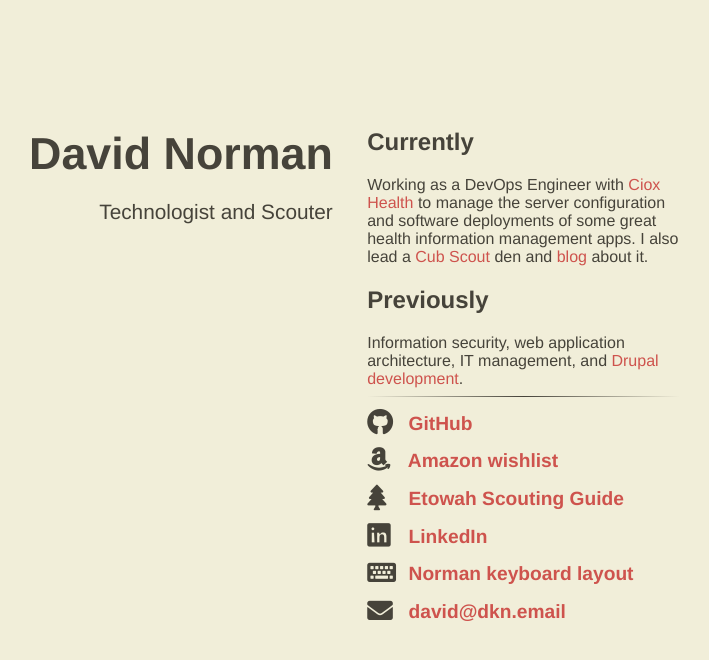
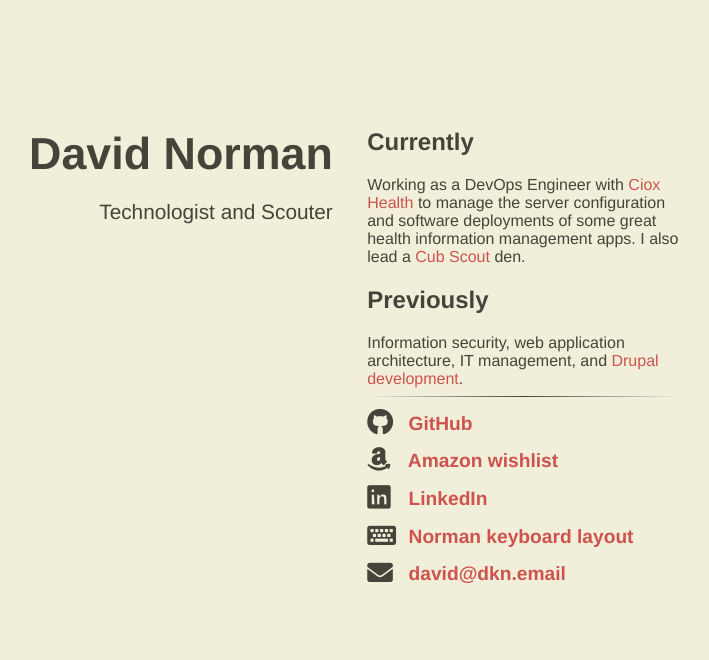
Before and after one commit to deekayen/dkn.github.io, a Jekyll site: the page built from index.html, in a window 1280 px wide. Shown: the top 660 px of the page, without its empty margins (300-1009 px from the left). Built offline with Jekyll 4.4.1, drawn with Linux system fonts in a browser that asks for light colours; nearby versions of some CDN libraries.

Commit message:
Remove Etowah Scouting links.

```diff
--- a/_includes/content.html
+++ b/_includes/content.html
@@ -1,5 +1,5 @@
 <h2>Currently</h2>
-Working as a DevOps Engineer with <a href="http://www.cioxhealth.com">Ciox Health</a> to manage the server configuration and software deployments of some great health information management apps. I also lead a <a href="http://www.scouting.org/Home/CubScouts.aspx">Cub Scout</a> den and <a href="https://etowah-scouting.guide">blog</a> about it.
+Working as a DevOps Engineer with <a href="http://www.cioxhealth.com">Ciox Health</a> to manage the server configuration and software deployments of some great health information management apps. I also lead a <a href="http://www.scouting.org/Home/CubScouts.aspx">Cub Scout</a> den.
 
 <h2>Previously</h2>
 Information security, web application architecture, IT management, and <a href="https://www.drupal.org/user/972">Drupal development</a>.
@@ -14,10 +14,6 @@
   <li class="main-list-item">
     <span class="fab fa-amazon fa-lg main-list-item-icon"></span>
     <a href="http://smile.amazon.com/registry/wishlist/3UBTXPIUU0XSL">Amazon wishlist</a>
-  </li>
-  <li class="main-list-item">
-    <span class="fas fa-tree fa-lg main-list-item-icon"></span>
-    <a href="https://etowah-scouting.guide">Etowah Scouting Guide</a>
   </li>
   <li class="main-list-item">
     <span class="fab fa-linkedin fa-lg main-list-item-icon"></span>
```
